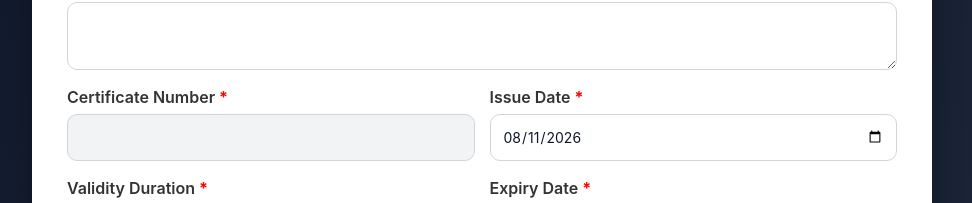
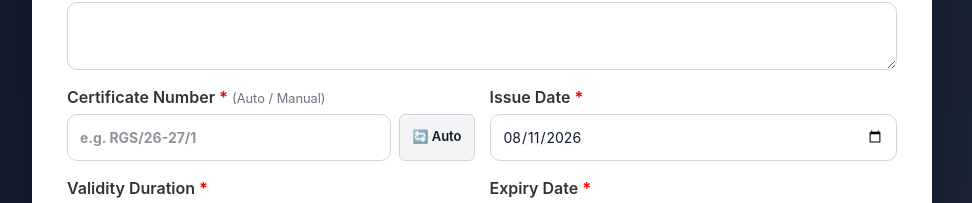
Before and after one commit to vasu-era/fire-extigusher-, a Next.js app: page /customers/new in a window 1280 px wide. Shown: the part 277-480 px from the top of the page, without its empty margins (158-1130 px from the left). Built offline with nearby package versions, Linux system fonts and the light colour scheme; no server answers; sample sign-in values are in the browser's storage.

Commit message:
feat: auto/manual certificate no & hard delete / close customer status

```diff
--- /dev/null
+++ b/src/app/api/customers/[id]/close/route.ts
@@ -0,0 +1,28 @@
+import { NextRequest, NextResponse } from 'next/server';
+import { supabaseAdmin } from '@/lib/supabase';
+
+export async function POST(
+  request: NextRequest,
+  context: { params: Promise<{ id: string }> }
+) {
+  const { id } = await context.params;
+
+  const { error } = await supabaseAdmin
+    .from('customers')
+    .update({ is_active: false })
+    .eq('id', id);
+
+  if (error) {
+    return NextResponse.json({ error: error.message }, { status: 500 });
+  }
+
+  await supabaseAdmin
+    .from('customer_history')
+    .insert({
+      customer_id: parseInt(id),
+      action_type: 'close',
+      new_values: { status: 'closed' },
+    });
+
+  return NextResponse.json({ success: true });
+}
--- a/src/app/api/customers/[id]/route.ts
+++ b/src/app/api/customers/[id]/route.ts
@@ -39,6 +39,7 @@ export async function PUT(
   const { error: updateError } = await supabaseAdmin
     .from('customers')
     .update({
+      certificate_no: body.certificate_no,
       customer_name: body.customer_name,
       mobile: body.mobile,
       address: body.address,
@@ -97,19 +98,12 @@ export async function DELETE(
 
   const { error } = await supabaseAdmin
     .from('customers')
-    .update({ is_active: false })
+    .delete()
     .eq('id', id);
 
   if (error) {
     return NextResponse.json({ error: error.message }, { status: 500 });
   }
 
-  await supabaseAdmin
-    .from('customer_history')
-    .insert({
-      customer_id: parseInt(id),
-      action_type: 'delete',
-    });
-
   return NextResponse.json({ success: true });
 }
--- a/src/app/customers/[id]/edit/page.tsx
+++ b/src/app/customers/[id]/edit/page.tsx
@@ -37,6 +37,14 @@ export default function EditCustomerPage() {
   const updateExt = (i: number, field: keyof ExtinguisherFormRow, val: any) => { const u = [...extinguishers]; u[i] = { ...u[i], [field]: val }; setExtinguishers(u); setFormData(prev => ({ ...prev, total_qty: u.reduce((s, e) => s + e.ext_qty, 0) })); };
   const removeExt = (i: number) => { if (extinguishers.length > 1) { const u = extinguishers.filter((_, idx) => idx !== i); setExtinguishers(u); setFormData(prev => ({ ...prev, total_qty: u.reduce((s, e) => s + e.ext_qty, 0) })); } };
 
+  const fetchCertNo = async () => {
+    if (!formData.service_date) return;
+    try {
+      const res = await fetch(`/api/next-certificate?service_date=${formData.service_date}`);
+      if (res.ok) { const d = await res.json(); setFormData(prev => ({ ...prev, certificate_no: d.certificate_no })); }
+    } catch (e) { console.error(e); }
+  };
+
   const handleSubmit = async (e: React.FormEvent) => {
     e.preventDefault(); setLoading(true);
     try {
@@ -62,7 +70,35 @@ export default function EditCustomerPage() {
             <div className="form-group"><label>Customer Name <span className="required">*</span></label><input type="text" value={formData.customer_name} onChange={e => setFormData({ ...formData, customer_name: e.target.value })} required /></div>
             <div className="form-group"><label>Mobile Number <span className="required">*</span></label><input type="tel" value={formData.mobile} onChange={e => setFormData({ ...formData, mobile: e.target.value })} pattern="[0-9]{10}" maxLength={10} required /></div>
             <div className="form-group full-width"><label>Address <span className="required">*</span></label><textarea rows={2} value={formData.address} onChange={e => setFormData({ ...formData, address: e.target.value })} required /></div>
-            <div className="form-group"><label>Certificate Number <span className="required">*</span></label><input type="text" value={formData.certificate_no} readOnly required style={{ backgroundColor: '#f1f3f5', fontWeight: 'bold' }} /></div>
+            <div className="form-group">
+              <label>Certificate Number <span className="required">*</span> <span style={{ fontSize: '0.8em', color: '#6b7280', fontWeight: 'normal' }}>(Auto / Manual)</span></label>
+              <div style={{ display: 'flex', gap: '8px' }}>
+                <input
+                  type="text"
+                  value={formData.certificate_no}
+                  onChange={e => setFormData({ ...formData, certificate_no: e.target.value })}
+                  required
+                  style={{ fontWeight: 'bold', color: '#1f2937', flex: 1 }}
+                />
+                <button
+                  type="button"
+                  onClick={fetchCertNo}
+                  title="Auto Generate Next Certificate Number"
+                  style={{
+                    padding: '8px 12px',
+                    backgroundColor: '#f3f4f6',
+                    border: '1px solid #d1d5db',
+                    borderRadius: '6px',
+                    cursor: 'pointer',
+                    fontSize: '13px',
+                    fontWeight: 600,
+                    whiteSpace: 'nowrap'
+                  }}
+                >
+                  🔄 Auto
+                </button>
+              </div>
+            </div>
             <div className="form-group"><label>Issue Date <span className="required">*</span></label><input type="date" value={formData.service_date} onChange={e => setFormData({ ...formData, service_date: e.target.value })} required /></div>
             <div className="form-group"><label>Validity Duration <span className="required">*</span></label>
               <select value={formData.expiry_duration} onChange={e => setFormData({ ...formData, expiry_duration: parseInt(e.target.value) })}>
--- a/src/app/customers/[id]/renew/page.tsx
+++ b/src/app/customers/[id]/renew/page.tsx
@@ -37,6 +37,14 @@ export default function RenewCustomerPage() {
 
   useEffect(() => { if (formData.service_date && formData.expiry_duration) { setFormData(prev => ({ ...prev, expiry_date: calculateExpiryDate(formData.service_date, formData.expiry_duration) })); } }, [formData.service_date, formData.expiry_duration]);
 
+  const fetchCertNo = async () => {
+    if (!formData.service_date) return;
+    try {
+      const res = await fetch(`/api/next-certificate?service_date=${formData.service_date}`);
+      if (res.ok) { const d = await res.json(); setFormData(prev => ({ ...prev, certificate_no: d.certificate_no })); }
+    } catch (e) { console.error(e); }
+  };
+
   const updateExt = (i: number, field: keyof ExtinguisherFormRow, val: any) => { const u = [...extinguishers]; u[i] = { ...u[i], [field]: val }; setExtinguishers(u); setFormData(prev => ({ ...prev, total_qty: u.reduce((s, e) => s + e.ext_qty, 0) })); };
   const removeExt = (i: number) => { if (extinguishers.length > 1) { const u = extinguishers.filter((_, idx) => idx !== i); setExtinguishers(u); setFormData(prev => ({ ...prev, total_qty: u.reduce((s, e) => s + e.ext_qty, 0) })); } };
 
@@ -61,7 +69,35 @@ export default function RenewCustomerPage() {
             <div className="form-group"><label>Customer Name <span className="required">*</span></label><input type="text" value={formData.customer_name} onChange={e => setFormData({ ...formData, customer_name: e.target.value })} required /></div>
             <div className="form-group"><label>Mobile Number <span className="required">*</span></label><input type="tel" value={formData.mobile} onChange={e => setFormData({ ...formData, mobile: e.target.value })} pattern="[0-9]{10}" maxLength={10} required /></div>
             <div className="form-group full-width"><label>Address <span className="required">*</span></label><textarea rows={2} value={formData.address} onChange={e => setFormData({ ...formData, address: e.target.value })} required /></div>
-            <div className="form-group"><label>New Certificate Number <span className="required">*</span></label><input type="text" value={formData.certificate_no} readOnly required style={{ backgroundColor: '#f1f3f5', fontWeight: 'bold' }} /></div>
+            <div className="form-group">
+              <label>New Certificate Number <span className="required">*</span> <span style={{ fontSize: '0.8em', color: '#6b7280', fontWeight: 'normal' }}>(Auto / Manual)</span></label>
+              <div style={{ display: 'flex', gap: '8px' }}>
+                <input
+                  type="text"
+                  value={formData.certificate_no}
+                  onChange={e => setFormData({ ...formData, certificate_no: e.target.value })}
+                  required
+                  style={{ fontWeight: 'bold', color: '#1f2937', flex: 1 }}
+                />
+                <button
+                  type="button"
+                  onClick={fetchCertNo}
+                  title="Auto Generate Next Certificate Number"
+                  style={{
+                    padding: '8px 12px',
+                    backgroundColor: '#f3f4f6',
+                    border: '1px solid #d1d5db',
+                    borderRadius: '6px',
+                    cursor: 'pointer',
+                    fontSize: '13px',
+                    fontWeight: 600,
+                    whiteSpace: 'nowrap'
+                  }}
+                >
+                  🔄 Auto
+                </button>
+              </div>
+            </div>
             <div className="form-group"><label>New Issue Date <span className="required">*</span></label><input type="date" value={formData.service_date} onChange={e => setFormData({ ...formData, service_date: e.target.value })} required /></div>
             <div className="form-group"><label>Validity Duration <span className="required">*</span></label>
               <select value={formData.expiry_duration} onChange={e => setFormData({ ...formData, expiry_duration: parseInt(e.target.value) })}>
--- a/src/app/customers/new/page.tsx
+++ b/src/app/customers/new/page.tsx
@@ -94,8 +94,34 @@ export default function NewCustomerPage() {
               <textarea rows={2} value={formData.address} onChange={e => setFormData({ ...formData, address: e.target.value })} required />
             </div>
             <div className="form-group">
-              <label>Certificate Number <span className="required">*</span></label>
-              <input type="text" value={formData.certificate_no} readOnly required style={{ backgroundColor: '#f1f3f5', fontWeight: 'bold', color: '#495057' }} />
+              <label>Certificate Number <span className="required">*</span> <span style={{ fontSize: '0.8em', color: '#6b7280', fontWeight: 'normal' }}>(Auto / Manual)</span></label>
+              <div style={{ display: 'flex', gap: '8px' }}>
+                <input
+                  type="text"
+                  value={formData.certificate_no}
+                  onChange={e => setFormData({ ...formData, certificate_no: e.target.value })}
+                  required
+                  placeholder="e.g. RGS/26-27/1"
+                  style={{ fontWeight: 'bold', color: '#1f2937', flex: 1 }}
+                />
+                <button
+                  type="button"
+                  onClick={fetchCertNo}
+                  title="Auto Generate Next Certificate Number"
+                  style={{
+                    padding: '8px 12px',
+                    backgroundColor: '#f3f4f6',
+                    border: '1px solid #d1d5db',
+                    borderRadius: '6px',
+                    cursor: 'pointer',
+                    fontSize: '13px',
+                    fontWeight: 600,
+                    whiteSpace: 'nowrap'
+                  }}
+                >
+                  🔄 Auto
+                </button>
+              </div>
             </div>
             <div className="form-group">
               <label>Issue Date <span className="required">*</span></label>
--- a/src/app/globals.css
+++ b/src/app/globals.css
@@ -816,6 +816,8 @@ body {
 .btn-renew-action:hover { background: #fde68a; }
 .btn-history-action { background: #f0f9ff; color: #0369a1; }
 .btn-history-action:hover { background: #e0f2fe; }
+.btn-close-action { background: #f3f4f6; color: #4b5563; }
+.btn-close-action:hover { background: #e5e7eb; color: #1f2937; }
 
 .customer-action-stack {
     display: flex;
```
Also changed, not shown: src/app/customers/page.tsx (+9 -2 lines), src/components/customers/CustomerTable.tsx (+12 -1 lines), 1 other file (tests, documents, lock files or other folders).
